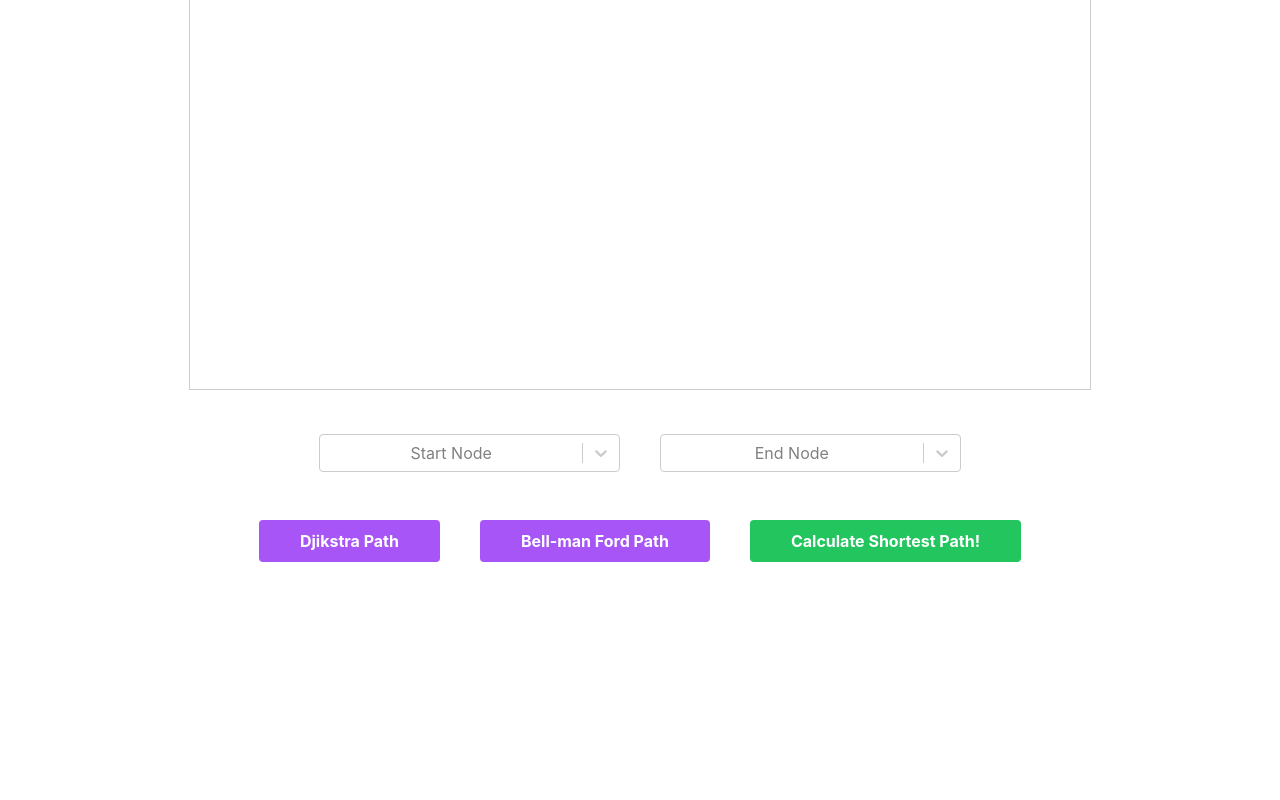
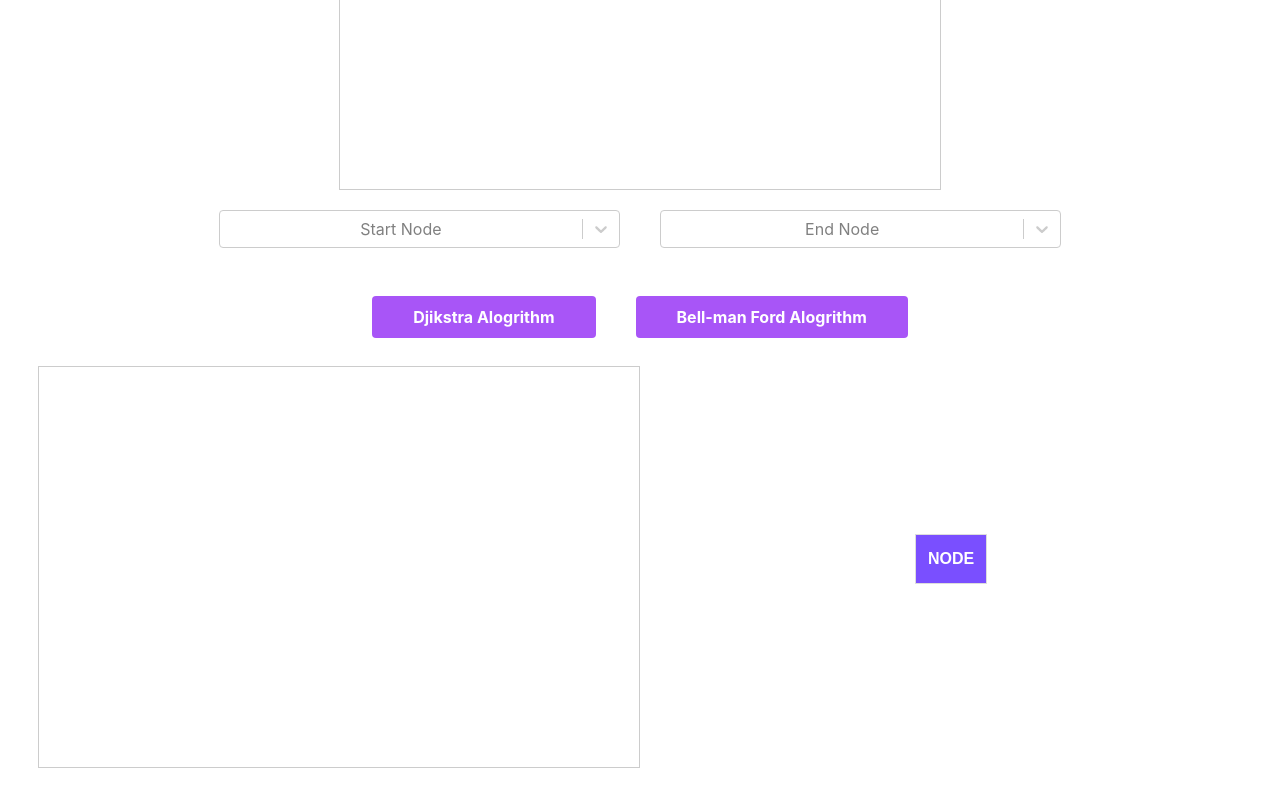
Before and after one commit to MahadF-cs/NetworkRouting-Project, a React (Vite) app: page / in a window 1280 px wide. Shown: the part 366-1166 px from the top of the page. Before the commit the page ends 988 px from the top, so only its background shows below. Built offline with nearby package versions, Linux system fonts and the light colour scheme.

Commit message:
Working Djikstras

```diff
--- a/src/App.tsx
+++ b/src/App.tsx
@@ -1,15 +1,19 @@
 import { useState } from "react";
-import Canvas from "./components/Canvas";
+import UserInput from "./components/UserInput";
+import { Graph, Node, Edge } from "./types/types.js";
 import "./App.css";
 
+
 function App() {
-  const [count, setCount] = useState(0);
+
+  const WIDTH = 600;
+  const HEIGHT = 400;
 
   return (
     <div className="App">
-      <div className="flex flex-col items-center justify-center">
-        <Canvas width={900} height={600} />
-      </div>
+
+        <UserInput width={WIDTH} height={HEIGHT} />
+
     </div>
   );
 }
--- a/src/algorithms/djikstra.ts
+++ b/src/algorithms/djikstra.ts
@@ -1,7 +1,7 @@
 import { Graph, Node, Edge } from "../types/types.js";
 import PriorityQueue from "priorityqueue";
 
-function djikstraAlgorithm(currGraph: Graph, start: Node, end: Node) {
+function djikstraAlgorithm(currGraph: Graph, start: Node, end?: Node) {
   // set distances to a empty object that has the key as the node number and the value as the distance
   // {Nodes: nodes, Edges: edges}
   let distances: { [key: number]: number } = {};
@@ -48,26 +48,19 @@ function djikstraAlgorithm(currGraph: Graph, start: Node, end: Node) {
     }
   }
 
-  // let path: Node[] = [];
-  // let curr: Node = end;
-  // while (curr !== null) {
-  //   path.push(curr);
-  //   curr = previous[curr.number];
-  // }
+  // return the {distances, path } where path is the shortest path between the start and end node in the form of an array of numbers
+  if (end) {
+    let path = [];
+    let currNode = end;
 
-  // let shortestPath = "";
-  // for (let i = path.length - 1; i >= 0; i--) {
-  //   shortestPath += path[i].number;
-  //   if (i !== 0) {
-  //     shortestPath += "->";
-  //   }
-  // }
-
-  // console.log("shortest path", shortestPath);
-
-  return distances;
-
-  // [[0,1,2,3], [1,3,4,6], [2,4,5,7], [3,6,7,8]]
+    while (currNode.number !== start.number) {
+      path.push(currNode.number);
+      currNode = previous[currNode.number];
+    }
+    path.push(start.number);
+    return { distances, path: path.reverse() }
+  }
+  return { distances, path: null};
 }
 
 export { djikstraAlgorithm };
--- a/src/components/Canvas.tsx
+++ b/src/components/UserInput.tsx
@@ -3,12 +3,12 @@ import { Graph, Node, Edge } from "../types/types.js";
 import { djikstraAlgorithm } from "../algorithms/djikstra.js";
 import Select from "react-select";
 
-interface CanvasProps {
+interface UserInputProps {
   width: number;
   height: number;
 }
 
-const Canvas: React.FC<CanvasProps> = ({ width, height }) => {
+const UserInput: React.FC<UserInputProps> = ({ width, height }) => {
   const [nodes, setNodes] = useState<Node[]>([]);
   const [edges, setEdges] = useState<Edge[]>([]);
   const [selectedNode, setSelectedNode] = useState<Node | null>(null);
@@ -23,15 +23,93 @@ const Canvas: React.FC<CanvasProps> = ({ width, height }) => {
   const [bellmanFord, setBellmanFord] = useState<boolean>(false);
   const [startNode, setStartNode] = useState<Number>();
   const [endNode, setEndNode] = useState<Number>();
+  const [routingTable, setRoutingTable] = useState<any[]>([]);
+  const [shortestPath, setShortestPath] = useState<Number[] | null>([]);
+  const [outputGraph, setOutputGraph] = useState<Graph | null>(null);
 
-  const canvasRef = useRef<HTMLCanvasElement | null>(null);
+  const canvasRefUser = useRef<HTMLCanvasElement | null>(null);
+  const canvasRefOutput = useRef<HTMLCanvasElement | null>(null);
 
   useEffect(() => {
-    updateCanvas();
-  }, [nodes, edges]);
+    if (djikstra || bellmanFord) {
+      const stateGraph: Graph = {
+        nodes: nodes,
+        edges: edges,
+      };
+      if (djikstra) {
+        const start = findNodefromNumber(startNode as number);
+        const end = findNodefromNumber(endNode as number);
+        if (start && end) {
+          nodes.forEach((node) => {
+            const result = djikstraAlgorithm(stateGraph, node);
+            setRoutingTable((prev) => {
+              return [...prev, result.distances];
+            });
+          });
+          setShortestPath(djikstraAlgorithm(stateGraph, start, end).path);
+          outLineShortestPath(start, end);
+          updateOutputCanvas();
+        }
+      }
+    } else {
+      updateOutputCanvas();
+      updateUserCanvas();
+    }
+  }, [nodes, edges, djikstra, bellmanFord, outputGraph]);
 
-  const updateCanvas = () => {
-    const canvas = canvasRef.current;
+  const findNodefromNumber = (number: number) => {
+    return nodes.find((node) => node.number === number);
+  };
+
+  const updateOutputCanvas = () => {
+    const canvasUser = canvasRefUser.current;
+    const canvasOutput = canvasRefOutput.current;
+
+    if (!canvasUser || !canvasOutput) return;
+
+    const ctxUser = canvasUser.getContext("2d");
+    const ctxOutput = canvasOutput.getContext("2d");
+
+    if (!ctxUser || !ctxOutput) return;
+
+    ctxOutput.clearRect(0, 0, width, height);
+    ctxOutput.fillStyle = "white";
+    ctxOutput.fillRect(0, 0, width, height);
+
+    drawEdges(ctxOutput);
+    drawNodes(ctxOutput);
+
+  };
+
+  const outLineShortestPath = (start: Node, end: Node) => {
+    setOutputGraph({
+      nodes: nodes,
+      edges: edges,
+    });
+    // iterate all the nodes and if they are in the shortest path turn them red
+    outputGraph?.nodes.forEach((node) => {
+      if (shortestPath?.includes(node.number)) {
+        node.color = "red";
+      }
+    });
+
+    // iterate all the edges and if there exists an edge between two nodes in the shortest path turn it red
+    outputGraph?.edges.forEach((edge) => {
+      if (
+        shortestPath?.includes(edge.start.number) &&
+        shortestPath?.includes(edge.end.number)
+      ) {
+        edge.color = "red";
+      }
+    });
+  }
+
+  console.log({ outputGraph: outputGraph })
+  console.log({ Nodes: nodes, Edges: edges})
+
+
+  const updateUserCanvas = () => {
+    const canvas = canvasRefUser.current;
     if (!canvas) return;
 
     const ctx = canvas.getContext("2d");
@@ -168,14 +246,6 @@ const Canvas: React.FC<CanvasProps> = ({ width, height }) => {
     }
   };
 
-  // create a new graph with the nodes and edges
-  const stateGraph: Graph = {
-    nodes: nodes,
-    edges: edges,
-  };
-
-  // console.log(djikstraAlgorithm(stateGraph, nodes[0], nodes[nodes.length - 1]));
-
   return (
     <div className="flex flex-col">
       <div className="flex flex-col m-10">
@@ -193,6 +263,8 @@ const Canvas: React.FC<CanvasProps> = ({ width, height }) => {
               setUpdateWeights(false);
               setDjikstra(false);
               setBellmanFord(false);
+              setRoutingTable([]);
+              setOutputGraph(null);
             }}
           >
             Clear
@@ -240,33 +312,12 @@ const Canvas: React.FC<CanvasProps> = ({ width, height }) => {
       </div>
       <div className="flex flex-col justify-center items-center">
         <canvas
-          ref={canvasRef}
+          ref={canvasRefUser}
           onClick={handleCanvasClick}
           width={width}
           height={height}
           style={{ border: "1px solid #ccc", display: "block", margin: "auto" }}
         />
-        <br></br>
-        {/* <table>
-          <thead>
-            <tr>
-              <th>Node</th>
-              {nodes.map((node) => (
-                <th key={node.number}>{node.number}</th>
-              ))}
-            </tr>
-          </thead>
-          <tbody>
-            {nodes.map((sourceNode) => (
-              <tr key={sourceNode.number}>
-                <td>{sourceNode.number}</td>
-                {nodes.map((destNode) => (
-                  <td key={destNode.number}></td>
-                ))}
-              </tr>
-            ))}
-          </tbody>
-        </table> */}
       </div>
       <div>
         <div className="flex flex-row justify-center">
@@ -320,11 +371,11 @@ const Canvas: React.FC<CanvasProps> = ({ width, height }) => {
             setAddEdge(false);
           }}
         >
-          Djikstra Path
+          Djikstra Alogrithm
         </button>
 
         <button
-          className="bg-purple-500 hover:bg-purple-600 text-white font-bold py-2 px-10 rounded mx-5 "
+          className="bg-purple-500 hover:bg-purple-600 text-white font-bold py-2 px-10 rounded mx-5 my-7"
           onClick={() => {
             setBellmanFord(true);
             setDjikstra(false);
@@ -332,21 +383,52 @@ const Canvas: React.FC<CanvasProps> = ({ width, height }) => {
             setAddEdge(false);
           }}
         >
-          Bell-man Ford Path
+          Bell-man Ford Alogrithm
         </button>
-        <button
-          className="bg-green-500 hover:bg-green-600 text-white font-bold py-2 px-10 rounded mx-5 my-7"
-          onClick={() => {
-            {
-              /* add function to calculate shortest path here */
-            }
-          }}
-        >
-          Calculate Shortest Path!
-        </button>
+      </div>
+
+      <div className="grid grid-cols-2">
+        <div>
+          <canvas
+            ref={canvasRefOutput}
+            width={width}
+            height={height}
+            style={{
+              border: "1px solid #ccc",
+              display: "block",
+              margin: "auto",
+            }}
+          />
+        </div>
+        <div className="flex flex-row justify-center items-center ml-5">
+          <div className="flex flex-col justify-center items-center">
+            <table className="table-auto">
+              <thead>
+                <tr>
+                  <th>Node</th>
+                  {nodes.map((node) => (
+                    <th key={node.number}>{node.number}</th>
+                  ))}
+                </tr>
+              </thead>
+              <tbody>
+                {nodes.map((sourceNode) => (
+                  <tr key={sourceNode.number}>
+                    <td>{sourceNode.number}</td>
+                    {nodes.map((destNode) => (
+                      <td key={destNode.number}>
+                        {routingTable[sourceNode.number]?.[destNode.number]}
+                      </td>
+                    ))}
+                  </tr>
+                ))}
+              </tbody>
+            </table>
+          </div>
+        </div>
       </div>
     </div>
   );
 };
 
-export default Canvas;
+export default UserInput;
```
